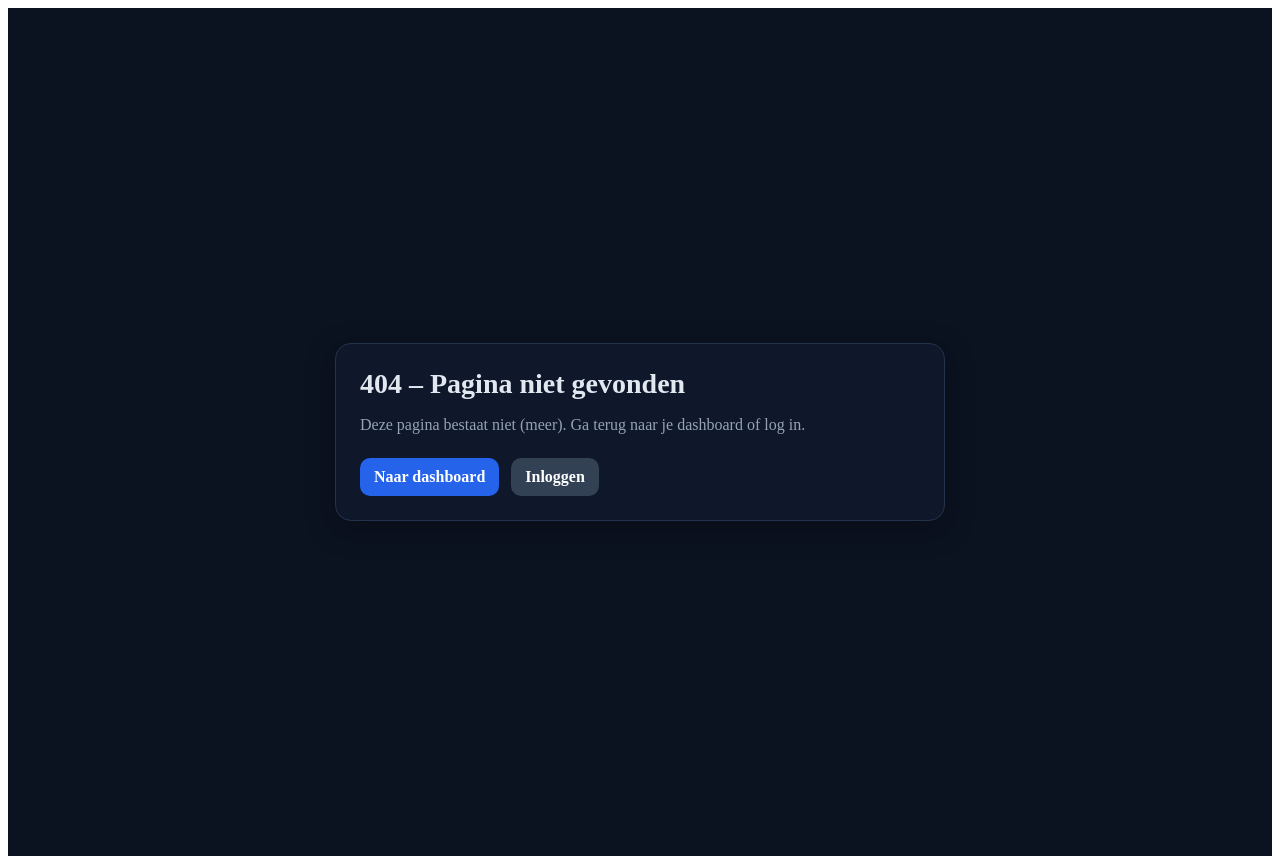
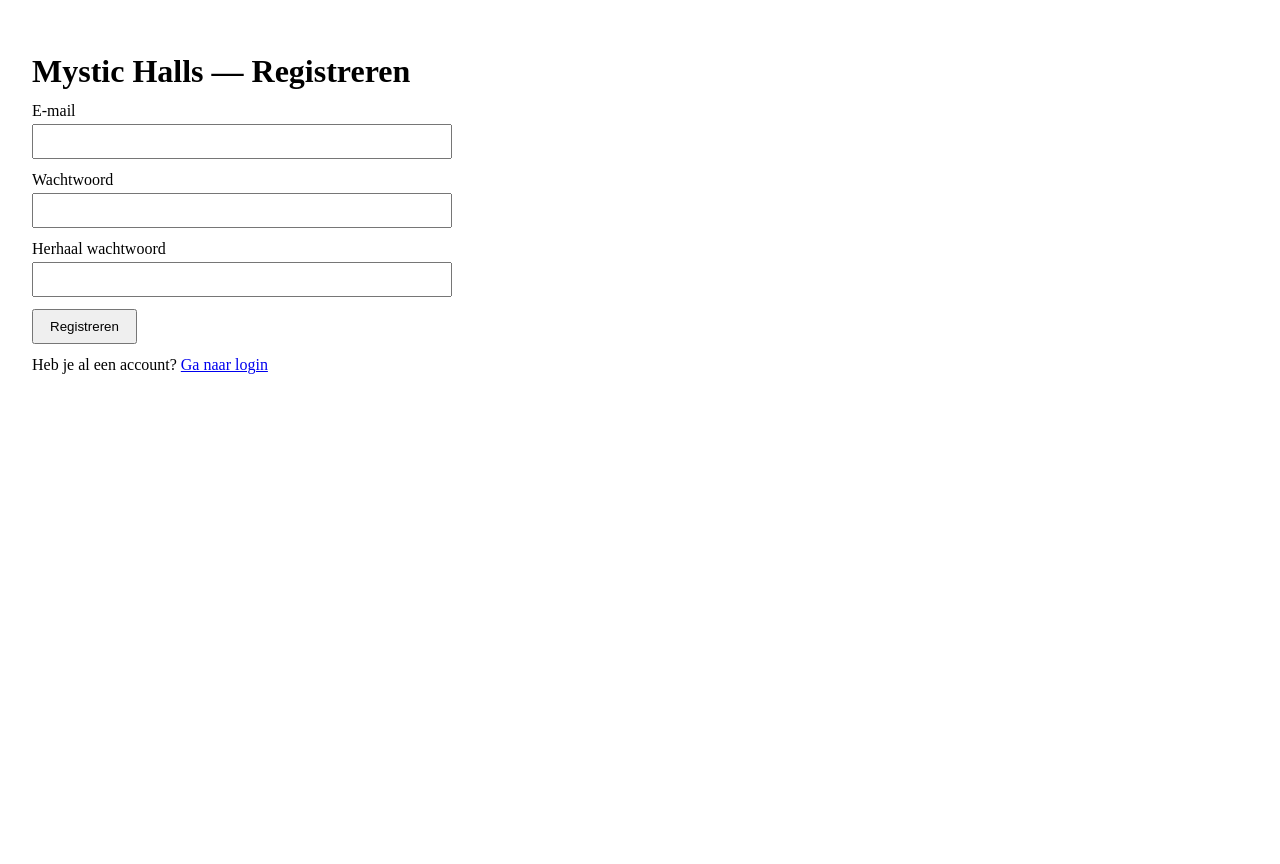
Before and after one commit to Mystichalls/mystic-client, a Next.js app: page /register in a window 1280 px wide. Before the commit this address had no page. After the commit the page ends 800 px from the top, so only its background shows below. Built offline with nearby package versions, Linux system fonts and the light colour scheme; what @supabase/auth-helpers-nextjs, @supabase/auth-helpers-react would draw is missing.

Commit message:
Add register page (email+password)

```diff
--- /dev/null
+++ b/pages/register.js
@@ -0,0 +1,117 @@
+// pages/register.js
+import { useState } from 'react';
+import { supabase } from '../lib/supabase';
+
+export default function RegisterPage() {
+  const [email, setEmail] = useState('');
+  const [pw1, setPw1] = useState('');
+  const [pw2, setPw2] = useState('');
+  const [status, setStatus] = useState('idle'); // 'idle' | 'loading' | 'error' | 'ok'
+  const [message, setMessage] = useState('');
+
+  async function handleRegister(e) {
+    e.preventDefault();
+    setMessage('');
+
+    if (pw1.length < 6) {
+      setStatus('error');
+      setMessage('Wachtwoord moet minimaal 6 tekens zijn.');
+      return;
+    }
+
+    if (pw1 !== pw2) {
+      setStatus('error');
+      setMessage('Wachtwoorden komen niet overeen.');
+      return;
+    }
+
+    setStatus('loading');
+
+    // Na e-mail confirm willen we later auto-login via callback.
+    // Voor nu zetten we hem alvast klaar (stap 3 maken we dit echt werkend).
+    const emailRedirectTo = `${window.location.origin}/api/auth/callback`;
+
+    const { data, error } = await supabase.auth.signUp({
+      email,
+      password: pw1,
+      options: {
+        emailRedirectTo,
+      },
+    });
+
+    if (error) {
+      setStatus('error');
+      setMessage(error.message || 'Registreren mislukt.');
+      return;
+    }
+
+    // Belangrijk: ook als de user nog niet confirmed is, kan er al een user object terugkomen.
+    setStatus('ok');
+    setMessage(
+      'Account aangemaakt! Je kunt nu inloggen. (Je krijgt ook een e-mail om je adres te bevestigen.)'
+    );
+
+    setEmail('');
+    setPw1('');
+    setPw2('');
+  }
+
+  return (
+    <div style={{ padding: 24, maxWidth: 420 }}>
+      <h1 style={{ marginBottom: 12 }}>Mystic Halls — Registreren</h1>
+
+      <form onSubmit={handleRegister}>
+        <div style={{ marginBottom: 12 }}>
+          <label style={{ display: 'block', marginBottom: 4 }}>E-mail</label>
+          <input
+            type="email"
+            required
+            value={email}
+            onChange={(e) => setEmail(e.target.value)}
+            style={{ width: '100%', padding: 8, boxSizing: 'border-box' }}
+          />
+        </div>
+
+        <div style={{ marginBottom: 12 }}>
+          <label style={{ display: 'block', marginBottom: 4 }}>Wachtwoord</label>
+          <input
+            type="password"
+            required
+            value={pw1}
+            onChange={(e) => setPw1(e.target.value)}
+            style={{ width: '100%', padding: 8, boxSizing: 'border-box' }}
+          />
+        </div>
+
+        <div style={{ marginBottom: 12 }}>
+          <label style={{ display: 'block', marginBottom: 4 }}>Herhaal wachtwoord</label>
+          <input
+            type="password"
+            required
+            value={pw2}
+            onChange={(e) => setPw2(e.target.value)}
+            style={{ width: '100%', padding: 8, boxSizing: 'border-box' }}
+          />
+        </div>
+
+        <button
+          type="submit"
+          disabled={status === 'loading'}
+          style={{ padding: '8px 16px' }}
+        >
+          {status === 'loading' ? 'Bezig…' : 'Registreren'}
+        </button>
+      </form>
+
+      {message && (
+        <p style={{ marginTop: 12, color: status === 'error' ? 'crimson' : 'inherit' }}>
+          {message}
+        </p>
+      )}
+
+      <p style={{ marginTop: 12 }}>
+        Heb je al een account? <a href="/login">Ga naar login</a>
+      </p>
+    </div>
+  );
+}
```
